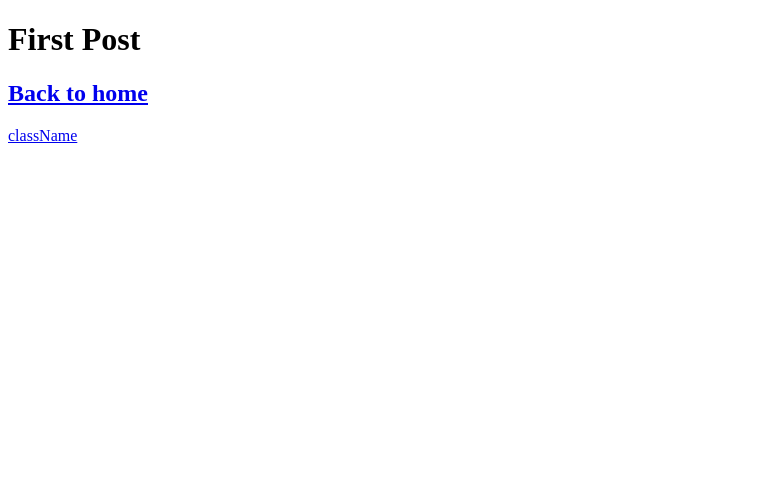
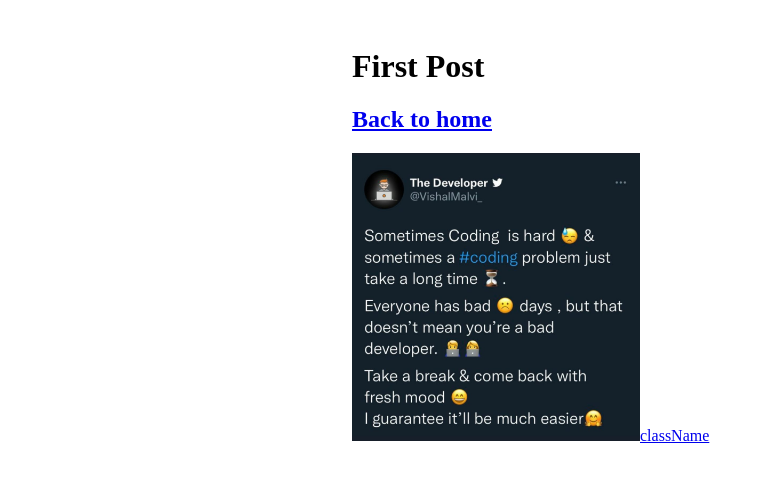
Before and after one commit to sky85245630/react-nextjs, a Next.js app: page /posts/first-post in a window 1280 px wide. Shown: the top 482 px of the page, without its empty margins (0-764 px from the left). Built offline with nearby package versions, Linux system fonts and the light colour scheme.

Commit message:
layout.js

```diff
--- /dev/null
+++ b/components/layout.js
@@ -0,0 +1,5 @@
+import styles from "./layout.module.css";
+
+export default function Layout({ children }) {
+    return <div className={styles.container}>{children}</div>;
+}
--- /dev/null
+++ b/components/layout.module.css
@@ -0,0 +1,5 @@
+.container {
+    max-width: 36rem;
+    padding: 0 1rem;
+    margin: 3rem auto 6rem;
+  }
--- a/pages/posts/first-post.js
+++ b/pages/posts/first-post.js
@@ -1,8 +1,24 @@
 import Link from "next/link";
+import Image from "next/image";
+import Head from "next/head";
+import Layout from "../../components/layout";
+
+const YourComponent = () => (
+    <Image
+        src="/images/asd.jpg" // Route of the image file
+        height={288} // Desired size with correct aspect ratio
+        width={288} // Desired size with correct aspect ratio
+        alt="Your Name"
+    />
+);
 
 export default function FirstPost() {
     return (
-        <>
+        <Layout>
+            <Head>
+                <title>First Post</title>
+            </Head>
+
             <h1>First Post</h1>
             <h2>
                 <Link href="/">
@@ -10,12 +26,14 @@
                 </Link>
             </h2>
 
+            <YourComponent></YourComponent>
+
             {/* 若要客製化classname可這樣寫 */}
             <Link href="/">
                 <a className="foo" rel="noopener noreferrer">
                     className
                 </a>
             </Link>
-        </>
+        </Layout>
     );
 }
```
Also changed, not shown: public/images/asd.jpg (added), public/vercel.svg (deleted).
